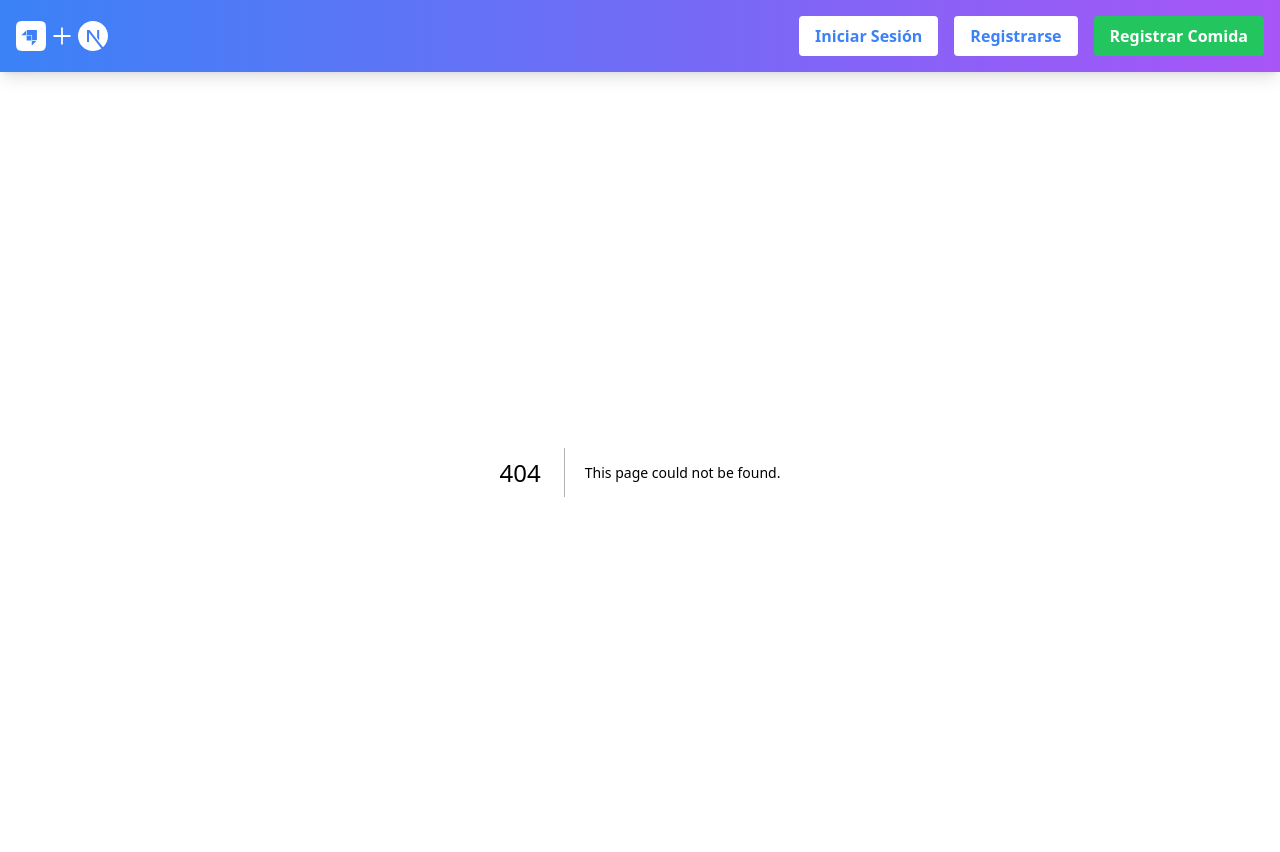
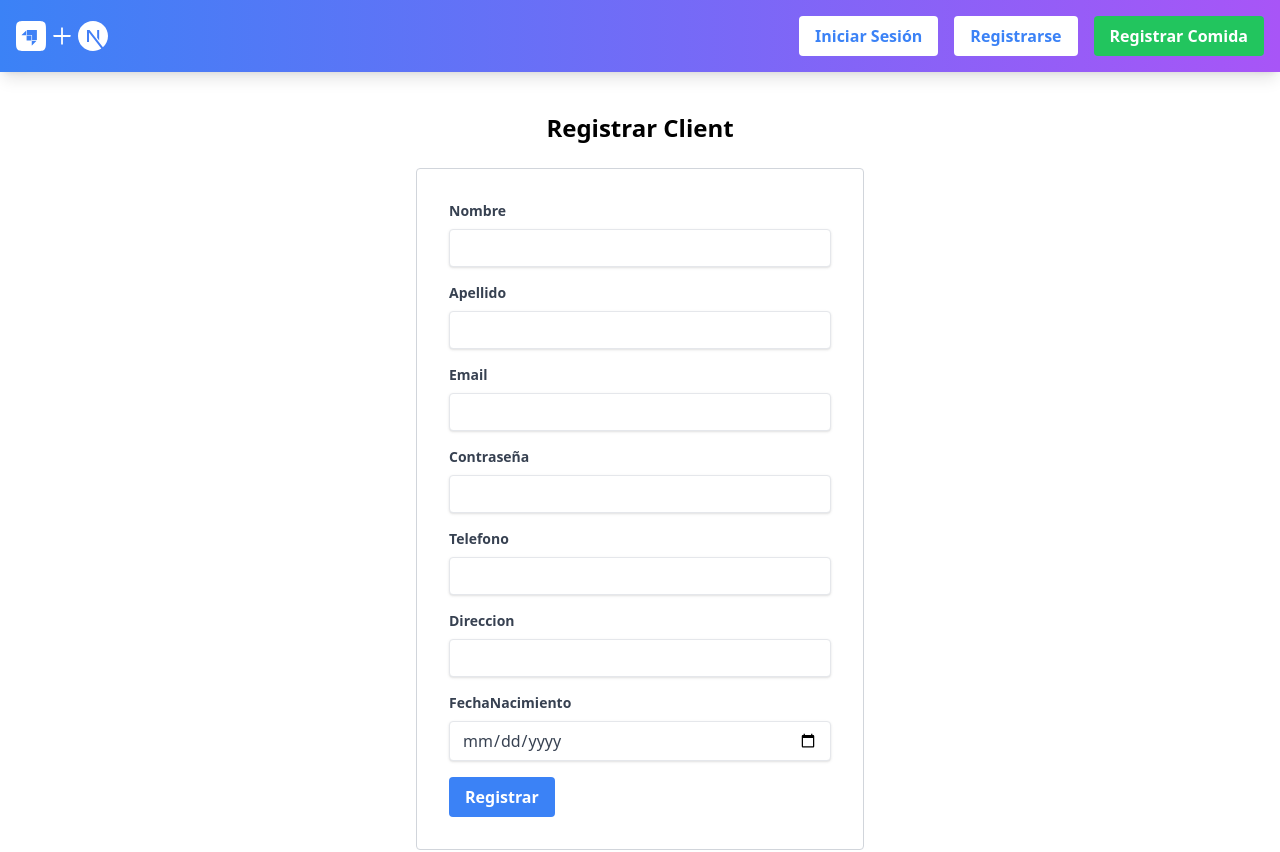
Before and after one commit to veraAlan/rescMealStrapi, a Next.js app in the folder Frontend/: page /register/client in a window 1280 px wide. Before the commit this address had no page. Shown: the top 852 px of the page. Built offline with nearby package versions, Linux system fonts and the light colour scheme.

Commit message:
Client Register Ready

```diff
--- /dev/null
+++ b/Frontend/src/app/register/client/page.tsx
@@ -0,0 +1,20 @@
+'use client'
+
+import React from "react"
+import RegisterClient from "../../../components/Client/RegisterClient";
+import { Client } from "../../../types/Client";
+
+const RegisterClientPage: React.FC = () => {
+    const handleClientSubmit = (client: Client) => {
+        console.log('Cliente registrado', client);
+    };
+
+    return (
+        <div className="py-10">
+            <h1 className="text-2xl font-bold text-center mb-6">Registrar Client</h1>
+            <RegisterClient onSubmit={handleClientSubmit}/>
+        </div>
+    );
+};
+
+export default RegisterClientPage;
--- /dev/null
+++ b/Frontend/src/components/Client/RegisterClient.tsx
@@ -0,0 +1,129 @@
+import React from "react";
+import { useRegisterClient } from '../../hooks/Client/useRegisterClient';
+import { Client } from "@/types/Client";
+
+interface ClientFormProps {
+    onSubmit: (client: Client) => void;
+}
+
+const RegisterClient: React.FC<ClientFormProps> = ({ onSubmit }) => {
+        const {formData, handleChange, handleSubmit} = useRegisterClient(onSubmit);
+
+        return (
+            <form onSubmit={handleSubmit} className="max-w-md mx-auto bg-white p-8 border border-gray-300 rounded">
+            <div className="mb-4">
+                <label className="block text-gray-700 text-sm font-bold mb-2" htmlFor="name">
+                    Nombre
+                </label>
+                <input
+                    id="name"
+                    name="name"
+                    type="text"
+                    value={formData.name}
+                    onChange={handleChange}
+                    required
+                    className="shadow appearance-none border rounded w-full py-2 px-3 text-gray-700 leading-tight focus:outline-none focus:shadow-outline"
+                />
+            </div>
+
+            <div className="mb-4">
+                <label className="block text-gray-700 text-sm font-bold mb-2" htmlFor="type">
+                    Apellido
+                </label>
+                <input
+                    id="last_name"
+                    name="last_name"
+                    type="text"
+                    value={formData.last_name}
+                    onChange={handleChange}
+                    required
+                    className="shadow appearance-none border rounded w-full py-2 px-3 text-gray-700 leading-tight focus:outline-none focus:shadow-outline"
+                />
+            </div>
+
+            <div className="mb-4">
+                <label className="block text-gray-700 text-sm font-bold mb-2" htmlFor="address">
+                    Email
+                </label>
+                <input
+                    id="email"
+                    name="email"
+                    type="email"
+                    value={formData.email}
+                    onChange={handleChange}
+                    required
+                    className="shadow appearance-none border rounded w-full py-2 px-3 text-gray-700 leading-tight focus:outline-none focus:shadow-outline"
+                />
+            </div>
+
+            <div className="mb-4">
+                <label className="block text-gray-700 text-sm font-bold mb-2" htmlFor="schedule">
+                    Contraseña
+                </label>
+                <input
+                    id="password"
+                    name="password"
+                    type="password"
+                    value={formData.password}
+                    onChange={handleChange}
+                    required
+                    className="shadow appearance-none border rounded w-full py-2 px-3 text-gray-700 leading-tight focus:outline-none focus:shadow-outline"
+                />
+            </div>
+
+            <div className="mb-4">
+                <label className="block text-gray-700 text-sm font-bold mb-2" htmlFor="schedule">
+                    Telefono
+                </label>
+                <input
+                    id="phone"
+                    name="phone"
+                    type="text"
+                    value={formData.phone}
+                    onChange={handleChange}
+                    required
+                    className="shadow appearance-none border rounded w-full py-2 px-3 text-gray-700 leading-tight focus:outline-none focus:shadow-outline"
+                />
+            </div>
+
+            <div className="mb-4">
+                <label className="block text-gray-700 text-sm font-bold mb-2" htmlFor="schedule">
+                    Direccion
+                </label>
+                <input
+                    id="address"
+                    name="address"
+                    type="text"
+                    value={formData.address}
+                    onChange={handleChange}
+                    required
+                    className="shadow appearance-none border rounded w-full py-2 px-3 text-gray-700 leading-tight focus:outline-none focus:shadow-outline"
+                />
+            </div>
+
+            <div className="mb-4">
+                <label className="block text-gray-700 text-sm font-bold mb-2" htmlFor="schedule">
+                    FechaNacimiento
+                </label>
+                <input
+                    id="birthdate"
+                    name="birthdate"
+                    type="date"
+                    value={formData.birthdate}
+                    onChange={handleChange}
+                    required
+                    className="shadow appearance-none border rounded w-full py-2 px-3 text-gray-700 leading-tight focus:outline-none focus:shadow-outline"
+                />
+            </div>
+
+            <button
+                type="submit"
+                className="bg-blue-500 hover:bg-blue-700 text-white font-bold py-2 px-4 rounded focus:outline-none focus:shadow-outline"
+            >
+                Registrar
+            </button>
+        </form>
+        );
+    };
+
+export default RegisterClient;
--- /dev/null
+++ b/Frontend/src/hooks/Client/useRegisterClient.ts
@@ -0,0 +1,57 @@
+import { useState, useEffect } from "react";
+import { Client } from "../../types/Client";
+
+export const useRegisterClient = (onsubmit: (client: Client) => void) => {
+    const [formData, setFormData] = useState<Client>({
+        name: '',
+        last_name: '',
+        email: '',
+        password: '',
+        phone: '',
+        address: '',
+        birthdate: ''
+    });
+
+    const handleChange = (e: React.ChangeEvent<HTMLInputElement | HTMLSelectElement>) => {
+        const { name, value } = e.target;
+        setFormData({...formData, [name]: value });
+    };
+
+    const handleSubmit = async (e: React.FormEvent) => {
+        e.preventDefault();
+
+        const client: any = {};
+        for(const key in formData){
+            const value = formData[key as keyof Client];
+
+            if(value !== null && value !== undefined){
+                client[key] = value;
+            }
+        }
+
+        try{
+            const payload = {data: client}
+
+            const response = await fetch('http://localhost:1337/api/clients', {
+                method: 'POST',
+                headers: {
+                    'Content-Type': 'application/json',
+                },
+                body: JSON.stringify(payload),
+            });
+
+            const result = await response.json();
+            if(response.ok){
+                onsubmit(result.data);
+            } else {
+                console.error(result);
+            }
+        } catch (error) {
+            console.error('Error al registrar el cliente', error);
+        }
+    };
+
+    return {formData, handleChange, handleSubmit};
+};
+
+export default useRegisterClient;
--- /dev/null
+++ b/Frontend/src/types/Client.ts
@@ -0,0 +1,10 @@
+export interface Client{
+    id?: number;
+    name: string;
+    last_name: string;
+    email: string;
+    password: string;
+    phone: string;
+    address: string;
+    birthdate: string;
+}
```
Also changed, not shown: 2 other files (tests, documents, lock files or other folders).
